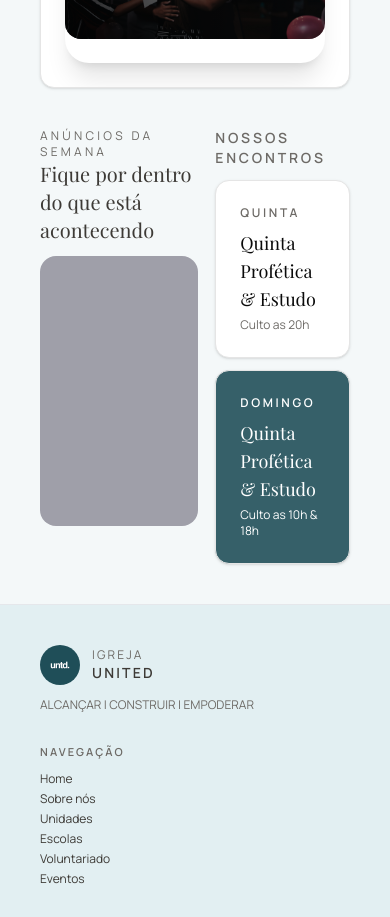
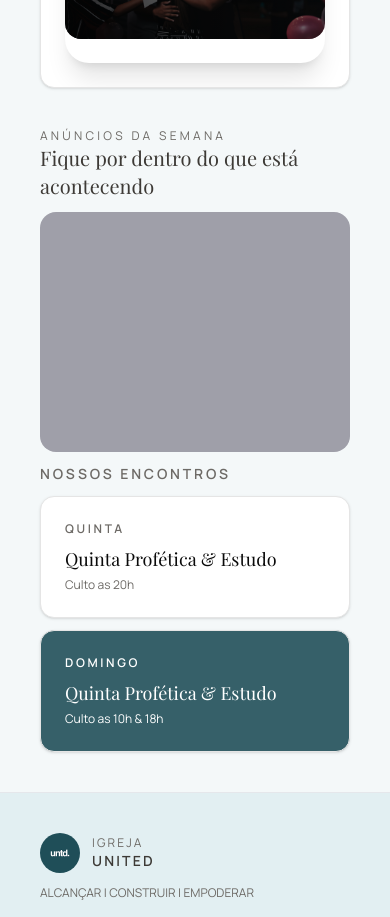
Before and after one commit to vitoinacio/POC-igrejaUnited, a Next.js app: page / in a window 390 px wide. Shown: the part 1240-2157 px from the top of the page. Built offline with nearby package versions, Linux system fonts and the light colour scheme; a web font is replaced by a local one.

Commit message:
feat: mobile seção de anuncios

```diff
--- a/src/features/home/view/sections/AnnouncementsSection.tsx
+++ b/src/features/home/view/sections/AnnouncementsSection.tsx
@@ -13,7 +13,7 @@ const AnnouncementsSection = () => {
   console.log(currentCampus)
 
   return (
-    <section className="flex w-full mt-10">
+    <section className="flex w-full mt-10 max-md:flex-col max-md:gap-3">
       <div className="flex flex-col gap-3 flex-[1.3]">
         <div>
           <h4 className="text-xs tracking-[0.27em] uppercase text-united-muted">
@@ -23,7 +23,7 @@ const AnnouncementsSection = () => {
             Fique por dentro do que está acontecendo
           </h3>
         </div>
-        <div className="bg-zinc-400 h-[270px] w-[90%] rounded-2xl"></div>
+        <div className="bg-zinc-400 h-60 w-[90%] max-md:w-full rounded-2xl"></div>
       </div>
       <div className="flex-1 flex flex-col gap-3">
         <h3 className="text-sm font-semibold text-united-muted uppercase tracking-[0.2em]">
```
